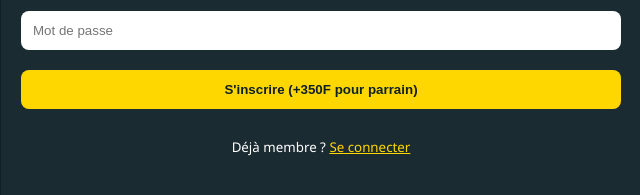
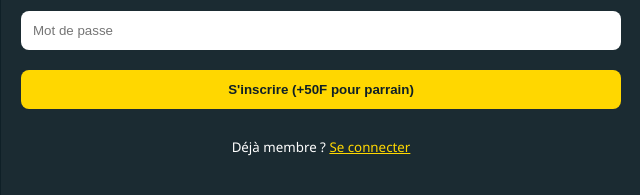
Before and after one commit to dioxyspaywer-dot/Dioxyspaywer, a website: page public/index.html in a window 1280 px wide. Both pictures are taken after a click on the link "S'inscrire". Shown: the part 385-580 px from the top of the page, 319-959 px from the left. Drawn offline with Linux system fonts and the light colour scheme; no server answers.

Commit message:
Update registration button price from +350F to +50F

```diff
--- a/public/index.html
+++ b/public/index.html
@@ -89,7 +89,7 @@
             </select>
             <input type="text" id="reg-referral" placeholder="Code Parrain (Optionnel)">
             <input type="password" id="reg-pass" placeholder="Mot de passe">
-            <button onclick="register()">S'inscrire (+350F pour parrain)</button>
+            <button onclick="register()">S'inscrire (+50F pour parrain)</button>
             <p style="text-align:center"><small>Déjà membre ? <a href="#" onclick="showLogin()" style="color:#ffd700">Se connecter</a></small></p>
         </div>
     </div>
```
